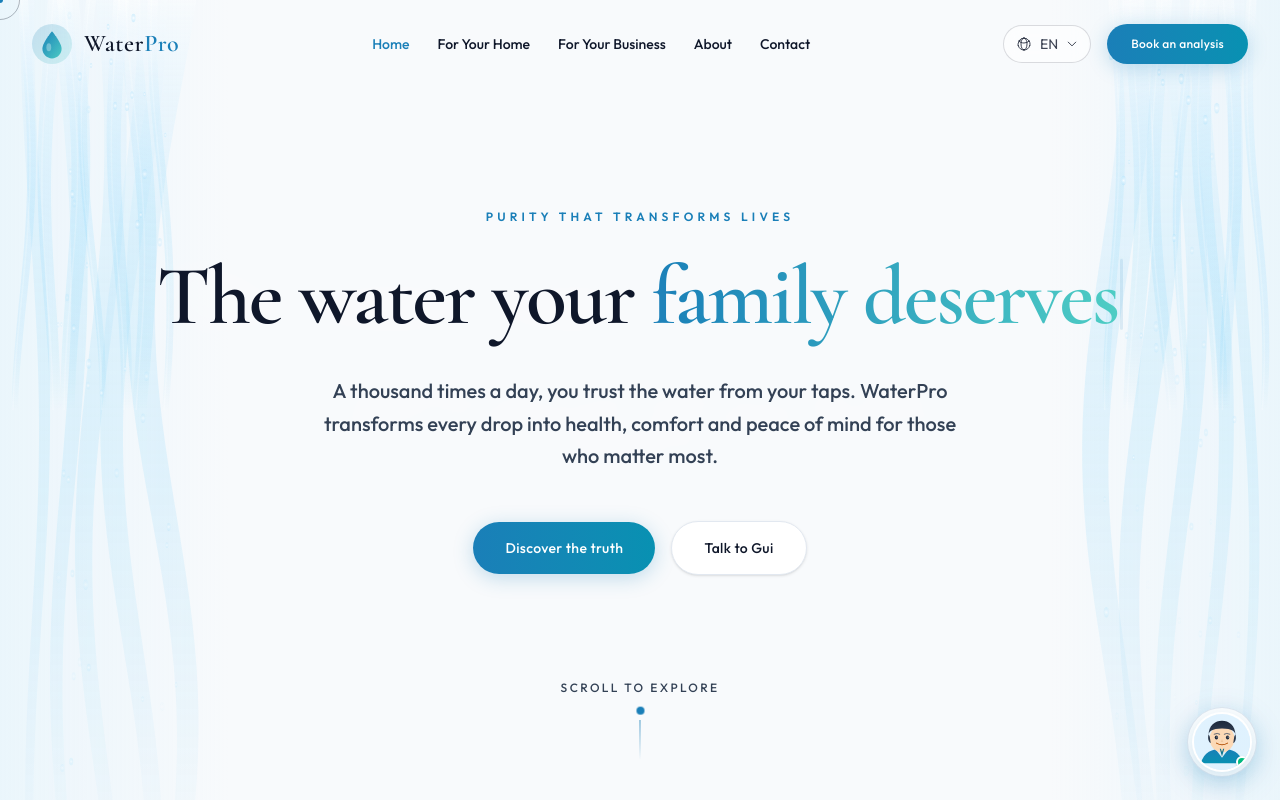
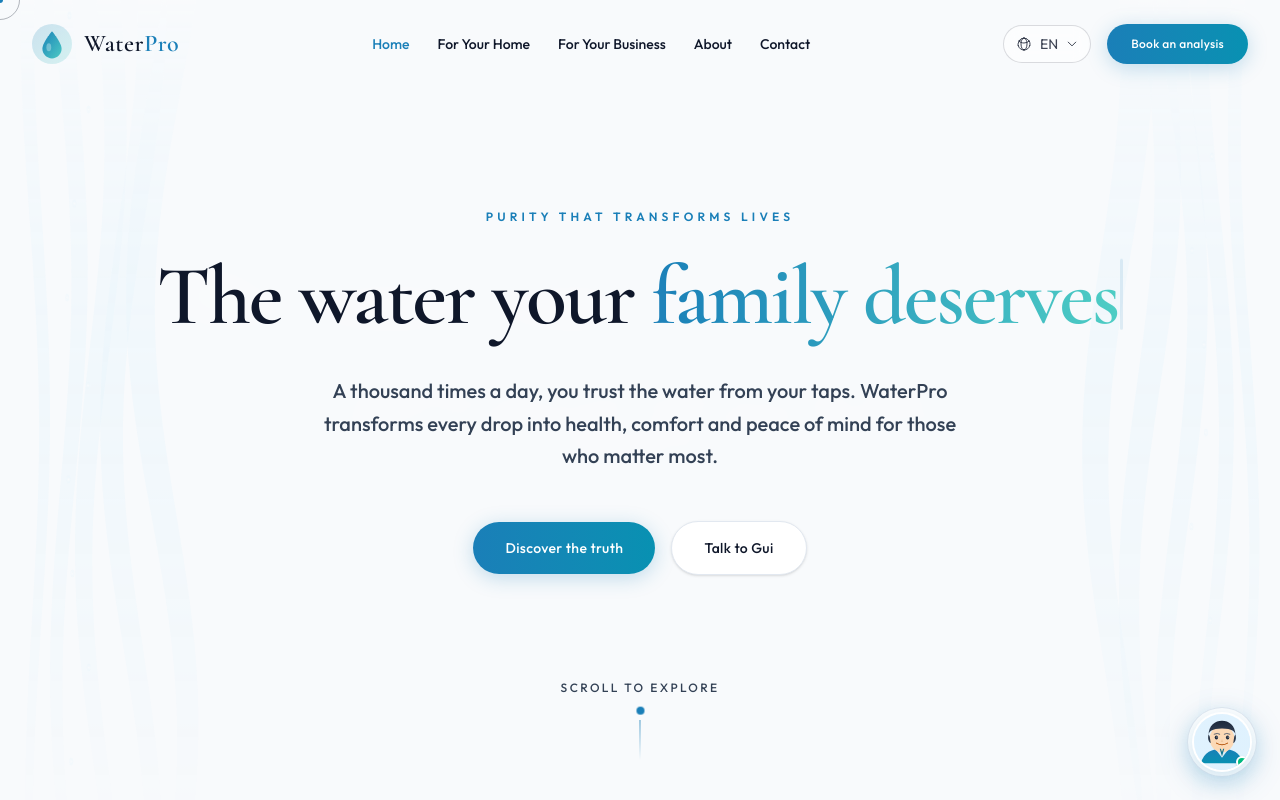
Before and after one commit to JaelsonS/WaterPro, a Next.js app: page /en in a window 1280 px wide. Shown: the top 800 px of the page. Built offline with nearby package versions, Linux system fonts and the light colour scheme.

Commit message:
fix: tornar imagens do hero visíveis acima dos efeitos de água

```diff
--- a/src/components/chapters/HeroChapter.tsx
+++ b/src/components/chapters/HeroChapter.tsx
@@ -85,13 +85,14 @@ export function HeroChapter() {
       ref={sectionRef}
       id="hero"
       data-hero-section
-      className="relative min-h-[100svh] overflow-hidden bg-ice"
+      className="relative z-[5] min-h-[100svh] overflow-hidden bg-ice isolate"
       aria-label={t("title")}
     >
       {/* Sequência full-bleed — passa sozinha, ordem aleatória */}
       <ImageCarousel
         slides={slides}
         className="absolute inset-0 z-0 h-full w-full"
+        imageClassName="object-cover"
         showCaptions={false}
         showDots
         showArrows={false}
@@ -102,7 +103,9 @@ export function HeroChapter() {
         autoplayLocked
       />
 
-      <HeroWaterfall />
+      <div className="pointer-events-none absolute inset-0 z-[1] opacity-30">
+        <HeroWaterfall />
+      </div>
 
       <div
         ref={contentRef}
--- a/src/components/ui/CrystalWaterScroll.tsx
+++ b/src/components/ui/CrystalWaterScroll.tsx
@@ -226,7 +226,7 @@ export function CrystalWaterScroll() {
   return (
     <canvas
       ref={canvasRef}
-      className="pointer-events-none fixed inset-0 z-[3]"
+      className="pointer-events-none fixed inset-0 z-[1]"
       aria-hidden="true"
     />
   );
--- a/src/components/ui/ImageCarousel.tsx
+++ b/src/components/ui/ImageCarousel.tsx
@@ -130,10 +130,10 @@ export function ImageCarousel({
       )}
       {overlay === "hero" && (
         <>
-          {/* Topo suave para o header transparente “fazer parte” da imagem */}
-          <div className="pointer-events-none absolute inset-x-0 top-0 h-36 bg-gradient-to-b from-white/35 via-white/10 to-transparent" />
-          {/* Centro leve + base para legibilidade do título */}
-          <div className="pointer-events-none absolute inset-0 bg-gradient-to-b from-transparent via-white/25 to-white/88" />
+          {/* Topo leve — header transparente integra-se na imagem */}
+          <div className="pointer-events-none absolute inset-x-0 top-0 z-[1] h-40 bg-gradient-to-b from-white/45 via-white/15 to-transparent" />
+          {/* Base só para o título — o centro da imagem fica visível */}
+          <div className="pointer-events-none absolute inset-x-0 bottom-0 z-[1] h-[48%] bg-gradient-to-t from-white via-white/70 to-transparent" />
         </>
       )}
 
--- a/src/lib/media.ts
+++ b/src/lib/media.ts
@@ -23,15 +23,15 @@ export const media = {
   hero: {
     water: u("photo-1559827260-dc66d52bef19", 1920),
     slides: [
+      { src: u("photo-1559827260-dc66d52bef19", 1920), alt: "Água cristalina — WaterPro" },
+      { src: productImages.faucetStill, alt: "Blue River — água pura WaterPro" },
+      { src: u("photo-1548839140-29a749e1cf4d", 1920), alt: "Gotas de água pura" },
       { src: productImages.residentialHero, alt: "WaterPro — soluções para a sua casa" },
-      { src: productImages.coralPulse, alt: "Coral Wai Pulse — WaterPro" },
+      { src: u("photo-1600566753190-17f0baa2a6c3", 1920), alt: "Ambiente de bem-estar em casa" },
       { src: productImages.enterpriseHero, alt: "WaterPro — soluções para a sua empresa" },
-      { src: productImages.eco15, alt: "Eco 15 — WaterPro" },
+      { src: u("photo-1600585154340-be6161a56a0c", 1920), alt: "Espaço moderno e luminoso" },
+      { src: u("photo-1476673160081-cf065607f449", 1920), alt: "Natureza e pureza" },
       { src: productImages.blueOcean, alt: "Blue Ocean — WaterPro" },
-      { src: productImages.hydronik, alt: "Hydronik H2 Live — WaterPro" },
-      { src: productImages.cosmos, alt: "Cosmos — WaterPro" },
-      { src: productImages.ice80, alt: "ICE 80 — WaterPro" },
-      { src: productImages.faucetStill, alt: "Água cristalina WaterPro" },
     ],
   },
   residential: {
```
